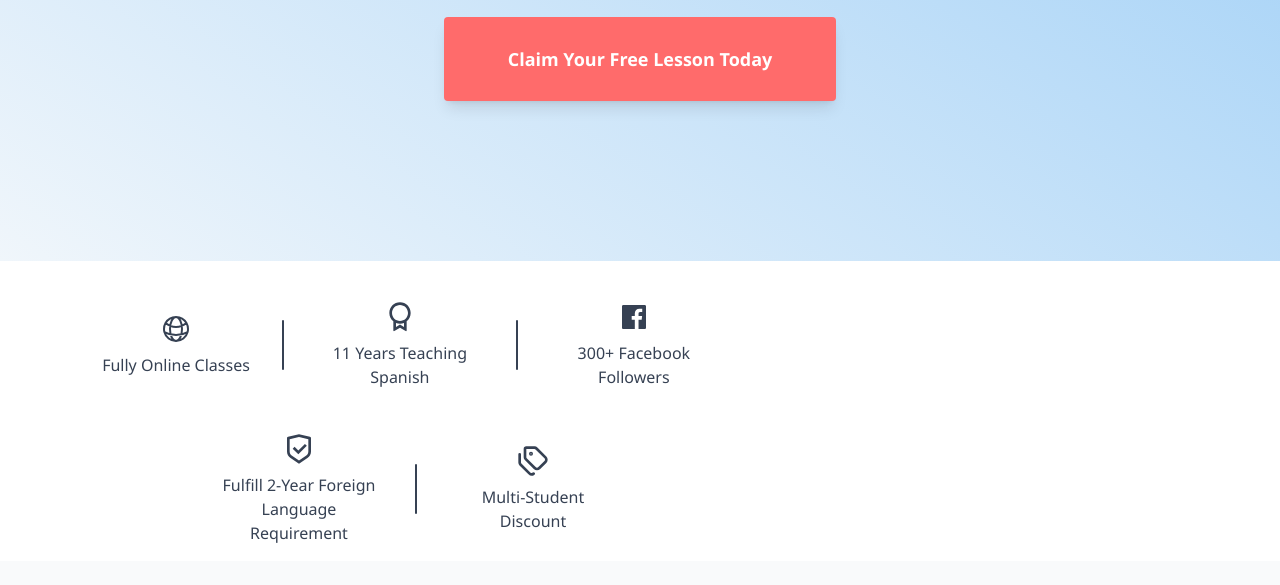
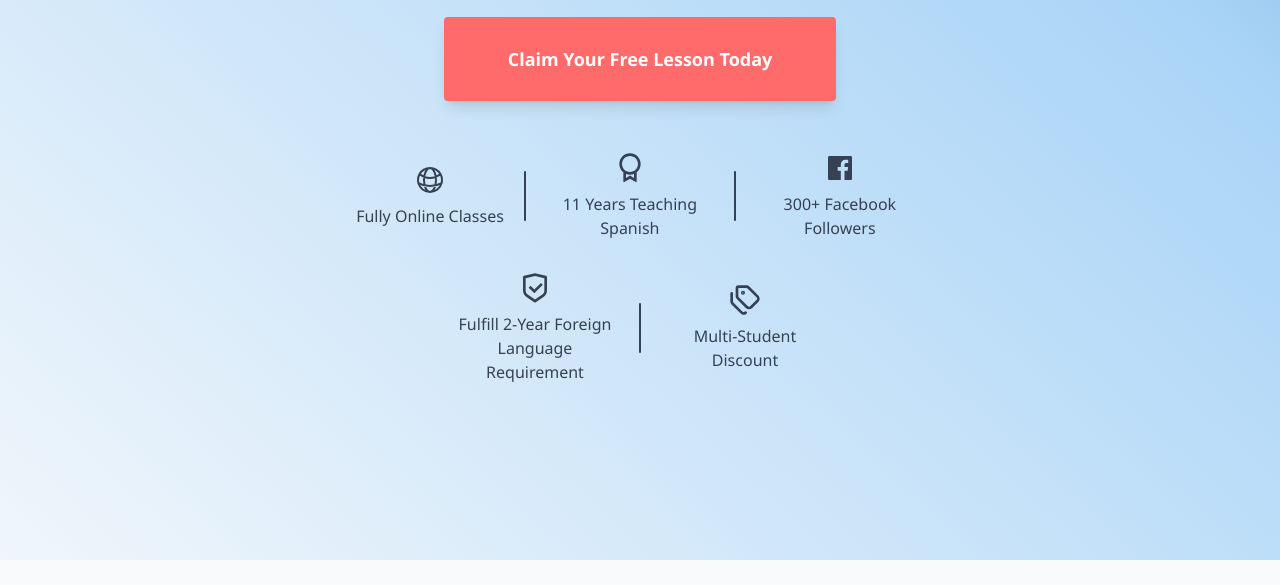
Before and after one commit to urielarellano/rosales-lessons, a website: page docs/landing/index.html in a window 1280 px wide. Shown: the part 618-1203 px from the top of the page. Drawn offline with Linux system fonts and the light colour scheme.

Commit message:
fix little icon error on landing page

```diff
--- a/docs/landing/index.html
+++ b/docs/landing/index.html
@@ -97,10 +97,9 @@
     <div class="cta">
         <div class="cta-button cta-scroll">Claim Your Free Lesson Today</div>
     </div>
-    </div>
+    <br>
 
-    <br>
-    <div class="icon-container text-gray-700 text-[16px]">
+    <div class="icon-container text-gray-700 text-[16px] md:max-w-[50%] gap-0!">
         <!-- globe -->
         <div class="icon-box flex-col! bg-transparent! shadow-none!">
           <svg class="h-8 shrink-0" xmlns="http://www.w3.org/2000/svg" fill="none" viewBox="0 0 24 24" stroke-width="1.5" stroke="currentColor" class="size-6">
@@ -134,6 +133,10 @@
             <span>Multi-Student Discount</span>
         </div>
     </div>
+
+</div>
+
+
 
 
   <div class="logo-section">
```
